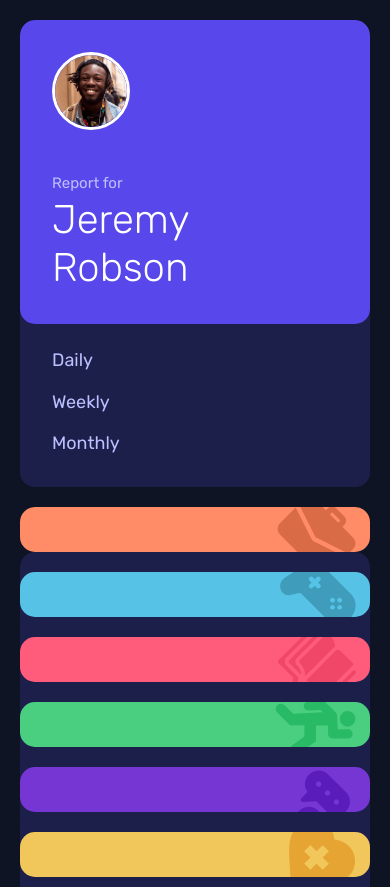
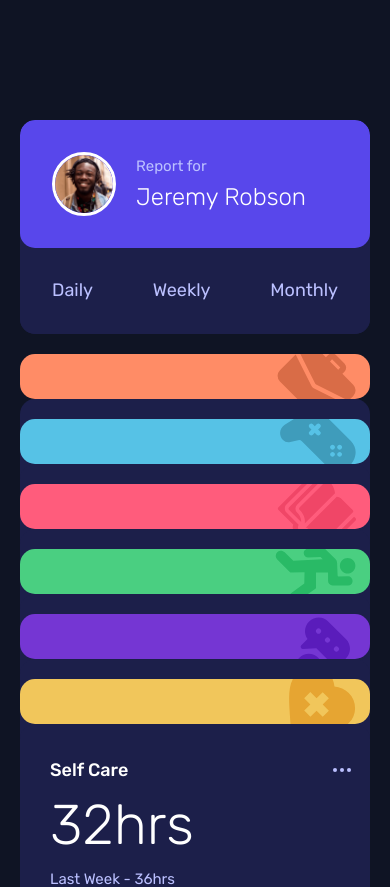
Before and after one commit to Henrique1204/Time-Tracking-Dashboard, a React (Create React App) app: page / in a window 390 px wide. Shown: the top 887 px of the page. Built offline with nearby package versions, Linux system fonts and the light colour scheme.

Commit message:
Ajustar responsividade da SideBar

```diff
--- a/src/Componentes/CardUsuario/CardUsuario.module.css
+++ b/src/Componentes/CardUsuario/CardUsuario.module.css
@@ -22,3 +22,27 @@
   font-size: var(--fonte-grande);
   font-weight: 300;
 }
+
+@media (max-width: 768px) {
+  .container {
+    display: grid;
+    flex-direction: none;
+    grid-template-columns: 64px minmax(auto, 280px);
+    gap: 0 2rem;
+    align-items: center;
+    justify-content: center;
+  }
+
+  .subtitulo, .titulo {
+    max-width: fit-content;
+    grid-column: 2;
+  }
+
+  .subtitulo {
+    margin: 0;
+  }
+
+  .titulo {
+    font-size: var(--fonte-media);
+  }
+}
--- a/src/Componentes/CardUsuario/FotoUsuario/FotoUsuario.module.css
+++ b/src/Componentes/CardUsuario/FotoUsuario/FotoUsuario.module.css
@@ -15,3 +15,10 @@
   display: block;
   filter: drop-shadow(0px 4px 4px rgba(0, 0, 0, 0.25));
 }
+
+
+@media (max-width: 768px) {
+  .container {
+    grid-row: 1 / 3;
+  }
+}
--- a/src/Componentes/SideBar/SideBar.module.css
+++ b/src/Componentes/SideBar/SideBar.module.css
@@ -8,3 +8,9 @@
   justify-content: flex-end;
   overflow: hidden;
 }
+
+@media (max-width: 768px) {
+  .container {
+    grid-row: 1;
+  }
+}
--- a/src/Componentes/TabNavPeriodos/TabNavPeriodos.module.css
+++ b/src/Componentes/TabNavPeriodos/TabNavPeriodos.module.css
@@ -26,3 +26,19 @@
   cursor: pointer;
   outline: none;
 }
+
+@media (max-width: 768px) {
+  .container {
+    padding: 2.4rem;
+  }
+
+  .container ul {
+    width: 100%;
+    display: flex;
+    justify-content: space-between;
+  }
+
+  .opcaoTab + .opcaoTab {
+    margin-top: 0;
+  }
+}
--- a/src/index.css
+++ b/src/index.css
@@ -79,7 +79,7 @@ body {
   }
 }
 
-@media (max-width: 1028px) {
+@media (max-width: 768px) {
   .App {
     max-width: 580px;
     grid-template-columns: 1fr;
```
